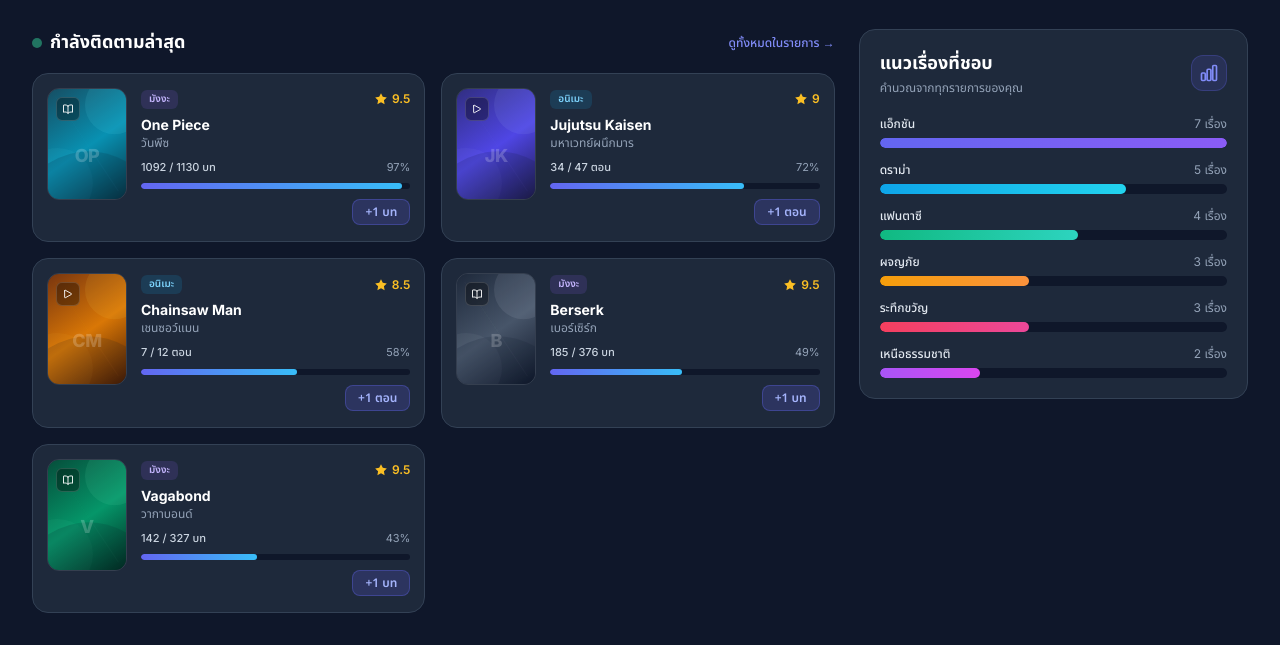
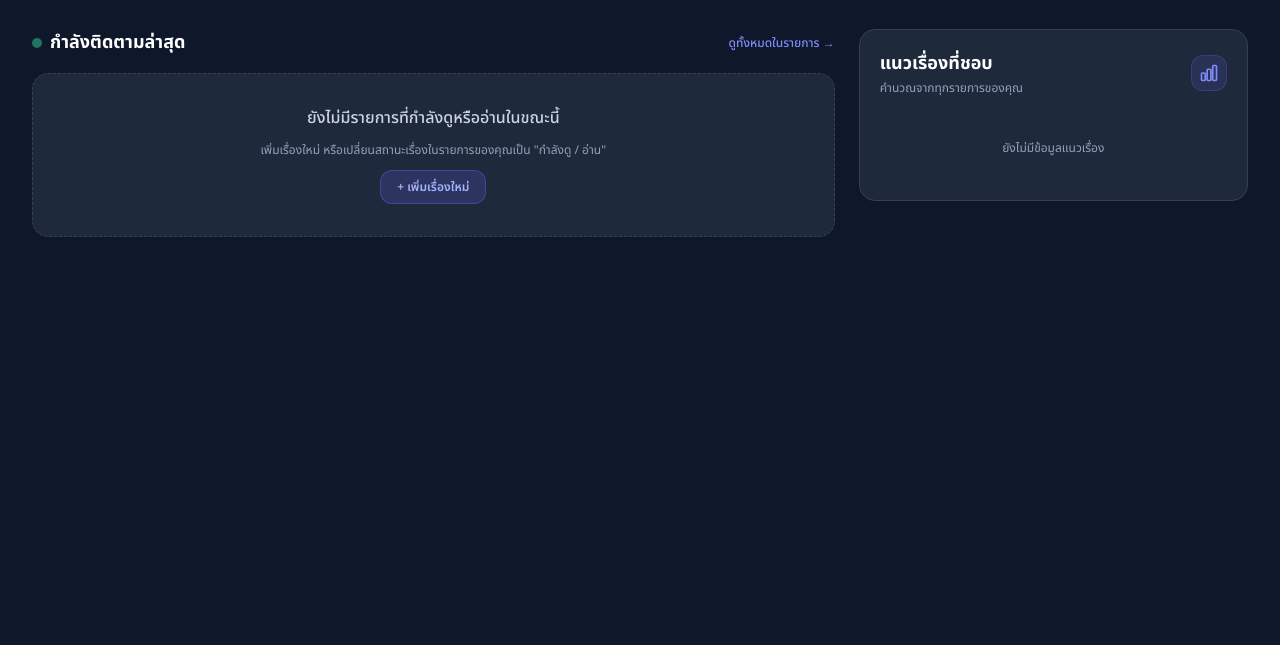
Before and after one commit to RNxtCTP/AniLog, a plain HTML site: page index.html in a window 1280 px wide. Shown: the part 319-964 px from the top of the page. After the commit the page ends 800 px from the top, so only its background shows below. Drawn offline with nearby package versions, Linux system fonts and the light colour scheme.

Commit message:
Add files via upload

```diff
--- a/index.html
+++ b/index.html
@@ -137,11 +137,11 @@
           <h1 class="text-2xl sm:text-3xl font-bold text-white tracking-tight">ภาพรวมการติดตาม</h1>
           <p class="text-sm text-slate-400 mt-1">สรุปสถิติการดูอนิเมะ อ่านมังงะ และรายการที่กำลังติดตามล่าสุดของคุณ</p>
         </div>
-        <button id="btn-reset-demo" onclick="handleResetDemoData()" class="self-start sm:self-auto px-3 py-1.5 rounded-xl bg-[#1E293B] hover:bg-slate-700 border border-[#334155] text-xs text-slate-300 transition-colors flex items-center gap-1.5">
+        <button id="btn-clear-all" onclick="handleClearAllData()" class="self-start sm:self-auto px-3 py-1.5 rounded-xl bg-[#1E293B] hover:bg-rose-500/15 border border-[#334155] hover:border-rose-500/40 text-xs text-slate-300 hover:text-rose-300 transition-colors flex items-center gap-1.5">
           <svg class="w-3.5 h-3.5 text-slate-400" fill="none" viewBox="0 0 24 24" stroke="currentColor" stroke-width="2">
-            <path stroke-linecap="round" stroke-linejoin="round" d="M16.023 9.348h4.992v-.001M2.985 19.644v-4.992m0 0h4.992m-4.993 0l3.181 3.183a8.25 8.25 0 0013.803-3.7M4.031 9.865a8.25 8.25 0 0113.803-3.7l3.181 3.182m0-4.991v4.99" />
+            <path stroke-linecap="round" stroke-linejoin="round" d="M14.74 9l-.346 9m-4.788 0L9.26 9m9.968-3.21c.342.052.682.107 1.022.166m-1.022-.165L18.16 19.673a2.25 2.25 0 01-2.244 2.077H8.084a2.25 2.25 0 01-2.244-2.077L4.772 5.79m14.456 0a48.108 48.108 0 00-3.478-.397m-12 .562c.34-.059.68-.114 1.022-.165m0 0a48.11 48.11 0 013.478-.397m7.5 0v-.916c0-1.18-.91-2.164-2.09-2.201a51.964 51.964 0 00-3.32 0c-1.18.037-2.09 1.022-2.09 2.201v.916m7.5 0a48.667 48.667 0 00-7.5 0" />
           </svg>
-          <span id="btn-reset-demo-text">รีเซ็ตข้อมูลตัวอย่าง</span>
+          <span id="btn-clear-all-text">ล้างข้อมูลทั้งหมด</span>
         </button>
       </div>
 
@@ -767,136 +767,6 @@
       }
     };
 
-    // Sample initial Anime & Manga records for first-time visitors (diverse A-Z titles)
-    const DEMO_ITEMS = [
-      {
-        id: 'demo-1',
-        titleEn: 'Frieren: Beyond Journey\'s End',
-        titleTh: 'คำอธิษฐานในวันที่จากลา FRIEREN',
-        type: 'anime',
-        status: 'completed',
-        progress: 28,
-        total: 28,
-        score: 9.5,
-        genres: ['แฟนตาซี', 'ผจญภัย', 'ดราม่า'],
-        theme: 'sky',
-        note: 'งานภาพและเพลงประกอบละมุนมาก เล่าเรื่องความทรงจำและเวลาได้ซึ้งกินใจทุกตอน',
-        updatedAt: Date.now() - 1000 * 60 * 60 * 2
-      },
-      {
-        id: 'demo-2',
-        titleEn: 'Attack on Titan',
-        titleTh: 'ผ่าพิภพไททัน',
-        type: 'anime',
-        status: 'completed',
-        progress: 89,
-        total: 89,
-        score: 10,
-        genres: ['แอ็กชัน', 'ดราม่า', 'ระทึกขวัญ'],
-        theme: 'rose',
-        note: 'เนื้อเรื่องเข้มข้นหักมุมตลอดทั้งเรื่อง งานภาพและดนตรีประกอบยอดเยี่ยมระดับตำนาน',
-        updatedAt: Date.now() - 1000 * 60 * 60 * 5
-      },
-      {
-        id: 'demo-3',
-        titleEn: 'Berserk',
-        titleTh: 'เบอร์เซิร์ก',
-        type: 'manga',
-        status: 'active',
-        progress: 185,
-        total: 376,
-        score: 9.5,
-        genres: ['แอ็กชัน', 'แฟนตาซี', 'ดราม่า'],
-        theme: 'slate',
-        note: 'ลายเส้นละเอียดระดับงานศิลปะ เนื้อเรื่องดาร์กแฟนตาซีที่ลึกซึ้งมาก',
-        updatedAt: Date.now() - 1000 * 60 * 35
-      },
-      {
-        id: 'demo-4',
-        titleEn: 'Chainsaw Man',
-        titleTh: 'เชนซอว์แมน',
-        type: 'anime',
-        status: 'active',
-        progress: 7,
-        total: 12,
-        score: 8.5,
-        genres: ['แอ็กชัน', 'เหนือธรรมชาติ', 'ระทึกขวัญ'],
-        theme: 'amber',
-        note: 'จังหวะการเล่าเรื่องเหมือนภาพยนตร์ ฉากต่อสู้ดุเดือดและเพลงปิดเปลี่ยนทุกตอน',
-        updatedAt: Date.now() - 1000 * 60 * 15
-      },
-      {
-        id: 'demo-5',
-        titleEn: 'Jujutsu Kaisen',
-        titleTh: 'มหาเวทย์ผนึกมาร',
-        type: 'anime',
-        status: 'active',
-        progress: 34,
-        total: 47,
-        score: 9.0,
-        genres: ['แอ็กชัน', 'เหนือธรรมชาติ', 'แฟนตาซี'],
-        theme: 'indigo',
-        note: 'ภาคชิบูย่าเดือดมาก แอนิเมชันคิวบู๊ลื่นไหลสุดๆ',
-        updatedAt: Date.now() - 1000 * 60 * 10
-      },
-      {
-        id: 'demo-6',
-        titleEn: 'Monster',
-        titleTh: 'คนปีศาจ',
-        type: 'manga',
-        status: 'on_hold',
-        progress: 54,
-        total: 162,
-        score: 9.0,
-        genres: ['สืบสวน', 'ระทึกขวัญ', 'ดราม่า'],
-        theme: 'violet',
-        note: 'เนื้อเรื่องสืบสวนจิตวิทยาเข้มข้นมาก พักไว้ก่อนเดี๋ยวกลับมาอ่านรวดเดียว',
-        updatedAt: Date.now() - 1000 * 60 * 60 * 24
-      },
-      {
-        id: 'demo-7',
-        titleEn: 'One Piece',
-        titleTh: 'วันพีซ',
-        type: 'manga',
-        status: 'active',
-        progress: 1092,
-        total: 1130,
-        score: 9.5,
-        genres: ['ผจญภัย', 'แอ็กชัน', 'แฟนตาซี', 'คอมเมดี้'],
-        theme: 'cyan',
-        note: 'การผจญภัยที่ยิ่งใหญ่ที่สุด ภาคเอ็กเฮดเฉลยปมสำคัญเพียบ!',
-        updatedAt: Date.now() - 1000 * 60 * 5
-      },
-      {
-        id: 'demo-8',
-        titleEn: 'Vagabond',
-        titleTh: 'วากาบอนด์',
-        type: 'manga',
-        status: 'active',
-        progress: 142,
-        total: 327,
-        score: 9.5,
-        genres: ['แอ็กชัน', 'ดราม่า', 'ผจญภัย'],
-        theme: 'emerald',
-        note: 'ลายเส้นพู่กันระดับตำนาน ปรัชญาชีวิตและการเติบโตของมุซาชิยอดเยี่ยมมาก',
-        updatedAt: Date.now() - 1000 * 60 * 50
-      },
-      {
-        id: 'demo-9',
-        titleEn: 'Spy x Family',
-        titleTh: 'สปาย x แฟมิลี',
-        type: 'anime',
-        status: 'planned',
-        progress: 0,
-        total: 25,
-        score: 0,
-        genres: ['คอมเมดี้', 'แอ็กชัน', 'ชีวิตประจำวัน'],
-        theme: 'emerald',
-        note: 'เตรียมไว้ดูคลายเครียดช่วงสุดสัปดาห์',
-        updatedAt: Date.now() - 1000 * 60 * 60 * 72
-      }
-    ];
-
     // ==================== APPLICATION STATE ====================
     let state = {
       items: [],
@@ -926,15 +796,20 @@
         if (raw) {
           const parsed = JSON.parse(raw);
           if (Array.isArray(parsed)) {
-            state.items = parsed;
+            // Remove any leftover demo items while keeping user-added items intact
+            const cleaned = parsed.filter(item => !(item && typeof item.id === 'string' && item.id.startsWith('demo-')));
+            state.items = cleaned;
+            if (cleaned.length !== parsed.length) {
+              saveItems();
+            }
             return;
           }
         }
       } catch (err) {
         console.error('Failed to load items from localStorage:', err);
       }
-      // First-time load: initialize with sample data
-      state.items = JSON.parse(JSON.stringify(DEMO_ITEMS));
+      // First-time load: start with a clean empty list
+      state.items = [];
       saveItems();
     }
 
@@ -2059,34 +1934,39 @@
       showToast(`เพิ่ม "${newItem.titleEn}" เข้าสู่รายการเรียบร้อยแล้ว`, 'success');
     }
 
-    // ==================== RESET DEMO DATA (INLINE 2-STEP CONFIRM) ====================
+    // ==================== CLEAR ALL DATA (INLINE 2-STEP CONFIRM) ====================
 
     let resetTimer = null;
-    function handleResetDemoData() {
-      const btnText = document.getElementById('btn-reset-demo-text');
-      const btn = document.getElementById('btn-reset-demo');
+    function handleClearAllData() {
+      if (state.items.length === 0) {
+        showToast('ไม่มีรายการให้ล้างในขณะนี้', 'info');
+        return;
+      }
+
+      const btnText = document.getElementById('btn-clear-all-text');
+      const btn = document.getElementById('btn-clear-all');
 
       if (!state.resetArmed) {
         state.resetArmed = true;
-        btnText.textContent = 'คลิกอีกครั้งเพื่อยืนยันรีเซ็ต';
-        btn.classList.add('border-amber-500/60', 'text-amber-300');
+        btnText.textContent = 'คลิกอีกครั้งเพื่อยืนยันล้างทั้งหมด';
+        btn.classList.add('border-rose-500/60', 'text-rose-300');
         resetTimer = setTimeout(() => {
           state.resetArmed = false;
-          btnText.textContent = 'รีเซ็ตข้อมูลตัวอย่าง';
-          btn.classList.remove('border-amber-500/60', 'text-amber-300');
+          btnText.textContent = 'ล้างข้อมูลทั้งหมด';
+          btn.classList.remove('border-rose-500/60', 'text-rose-300');
         }, 3500);
         return;
       }
 
       clearTimeout(resetTimer);
       state.resetArmed = false;
-      btnText.textContent = 'รีเซ็ตข้อมูลตัวอย่าง';
-      btn.classList.remove('border-amber-500/60', 'text-amber-300');
-
-      state.items = JSON.parse(JSON.stringify(DEMO_ITEMS));
+      btnText.textContent = 'ล้างข้อมูลทั้งหมด';
+      btn.classList.remove('border-rose-500/60', 'text-rose-300');
+
+      state.items = [];
       saveItems();
       renderAll();
-      showToast('รีเซ็ตข้อมูลตัวอย่างเรียบร้อยแล้ว', 'info');
+      showToast('ล้างรายการทั้งหมดเรียบร้อยแล้ว', 'info');
     }
 
     // ==================== MASTER RENDER & INITIALIZATION ====================
```
